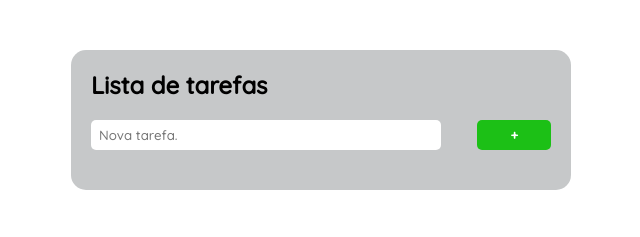
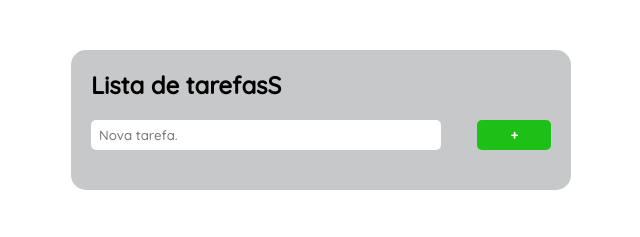
Before and after one commit to jadsonkenard/lista-tarefas-javascript, a plain HTML site: page index.html in a window 1280 px wide. Shown: the top 237 px of the page, 319-959 px from the left. Drawn offline with Linux system fonts and the light colour scheme; some packages are replaced by stand-ins of ours; a script that the page names is missing.

Commit message:
Update index.html
Up date de teste, curso de Git e GitHub

```diff
--- a/index.html
+++ b/index.html
@@ -20,7 +20,7 @@
 
 
     <div class="tasks-div">
-        <h2 class="h2-task-list">Lista de tarefas</h2>
+        <h2 class="h2-task-list">Lista de tarefasS</h2>
         <input class="task-input" type="text" placeholder="Nova tarefa.">
         <button class="task-button">+</button>
         <ul class="task-ul">
```
